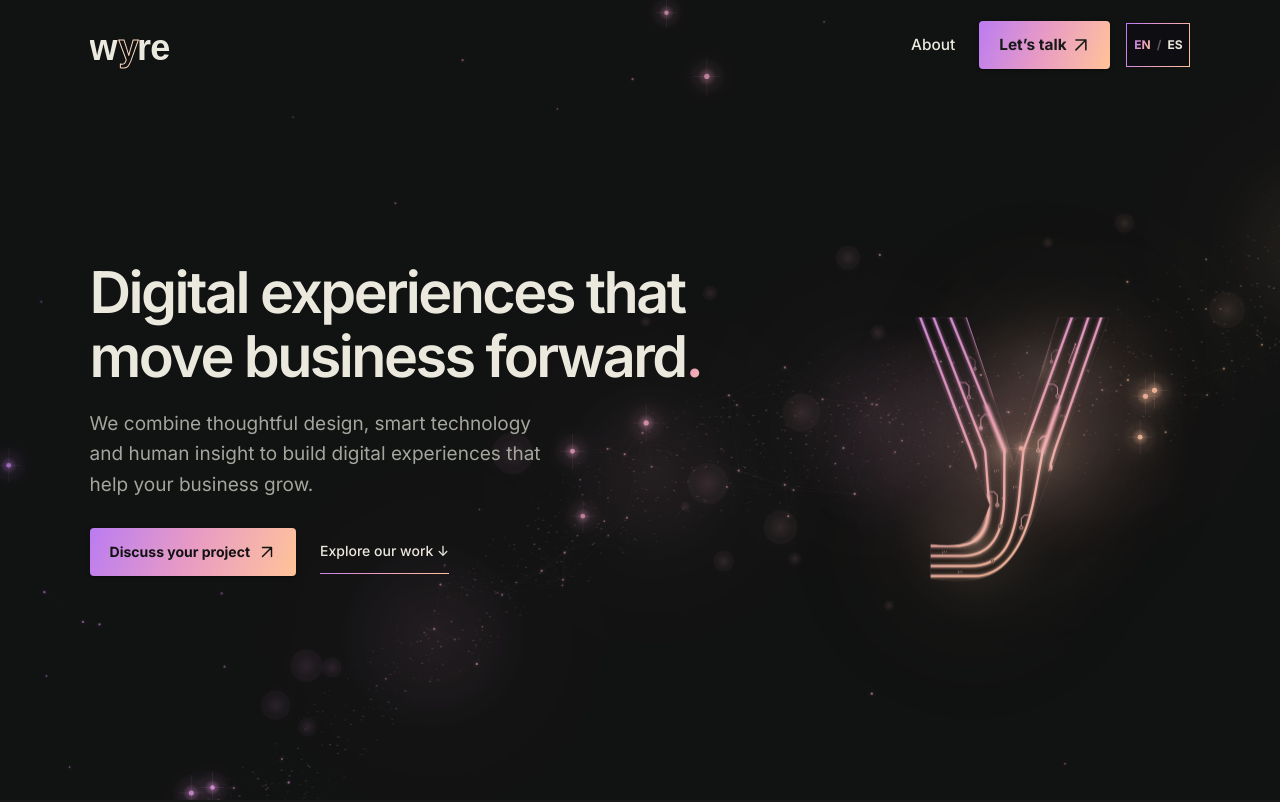
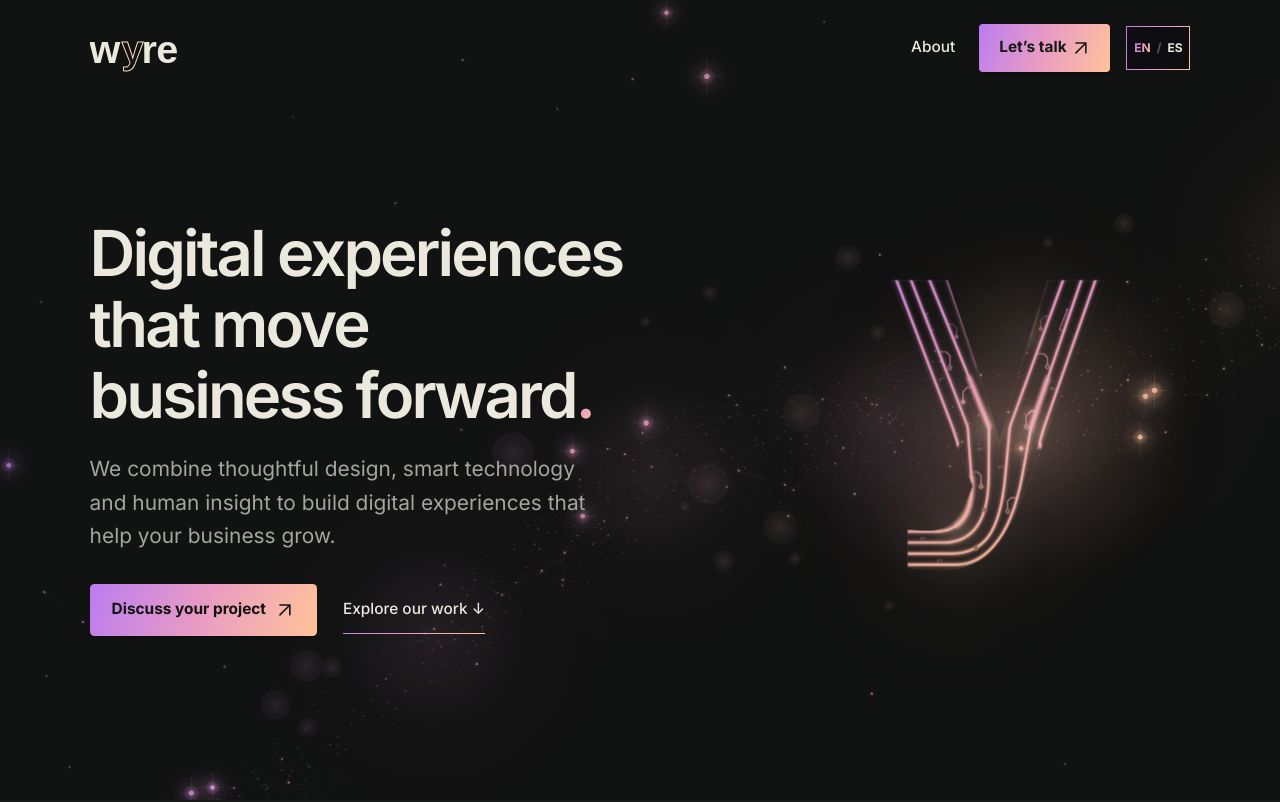
Before and after one commit to facubaratta/wyre, a React (Vite) app: page / in a window 1280 px wide. Shown: the top 802 px of the page. Built offline with nearby package versions, Linux system fonts and the light colour scheme; a web font is replaced by a local one.

Commit message:
Enlarge the hero composition

```diff
--- a/src/hero/HeroCopy.tsx
+++ b/src/hero/HeroCopy.tsx
@@ -9,15 +9,15 @@ export default function HeroCopy() {
   const { copy, language } = useLanguage();
   const openContact = useOpenContact();
   return (
-    <Box sx={{ minWidth: 0, maxWidth: 680 }}>
+    <Box sx={{ minWidth: 0, maxWidth: 748 }}>
       <Typography
         component="h1"
         id="hero-headline"
         sx={{
           fontSize: {
-            xs: 'clamp(36px, 9vw, 52px)',
-            sm: 'clamp(36px, 4.5vw, 44px)',
-            md: 'clamp(44px, 4.5vw, 64px)',
+            xs: 'clamp(39.6px, 9.9vw, 57.2px)',
+            sm: 'clamp(39.6px, 4.95vw, 48.4px)',
+            md: 'clamp(48.4px, 4.95vw, 70.4px)',
           },
           fontWeight: 600,
           lineHeight: 1.12,
@@ -33,9 +33,9 @@ export default function HeroCopy() {
       <Typography
         component="p"
         sx={{
-          mt: 2.5,
-          maxWidth: 470,
-          fontSize: { xs: 16, md: 19 },
+          mt: 2.75,
+          maxWidth: 517,
+          fontSize: { xs: 17.6, md: 20.9 },
           lineHeight: 1.6,
           color: 'text.secondary',
         }}
@@ -47,8 +47,8 @@ export default function HeroCopy() {
           display: 'flex',
           flexWrap: 'wrap',
           alignItems: 'center',
-          gap: { xs: 2, md: 3 },
-          mt: 3.5,
+          gap: { xs: 2.2, md: 3.3 },
+          mt: 3.85,
         }}
       >
         <Button
@@ -63,26 +63,28 @@ export default function HeroCopy() {
             background: 'var(--brand-gradient)',
             color: '#111212',
             textTransform: 'none',
+            fontSize: '0.9625rem',
             fontWeight: 700,
-            px: 2.5,
-            minHeight: 48,
-            borderRadius: 1,
+            px: 2.75,
+            minHeight: 52.8,
+            borderRadius: 1.1,
           }}
         >
           {copy.heroDesign.discuss}
-          <LinkArrow sx={{ ml: 1, width: 18, height: 18 }} />
+          <LinkArrow sx={{ ml: 1.1, width: 19.8, height: 19.8 }} />
         </Button>
         <Button
           component="a"
           href="#crecimiento-real"
           sx={{
             textTransform: 'none',
+            fontSize: '0.9625rem',
             color: 'text.primary',
             borderRadius: 0,
             borderBottom: '1px solid transparent',
             borderImage: 'var(--brand-gradient) 1',
             px: 0,
-            minHeight: 44,
+            minHeight: 48.4,
           }}
         >
           {copy.heroDesign.explore} ↓
--- a/src/hero/HeroSection.tsx
+++ b/src/hero/HeroSection.tsx
@@ -23,13 +23,13 @@ export default function HeroSection() {
     >
       <Box
         sx={{
-          maxWidth: 1200,
+          maxWidth: 1320,
           mx: 'auto',
           display: 'flex',
           alignItems: 'center',
-          gap: { xs: 2, md: 6 },
+          gap: { xs: 2.2, md: 6.6 },
           pt: 'max(18px, env(safe-area-inset-top))',
-          pb: 2,
+          pb: 2.2,
         }}
       >
         <Box
@@ -37,7 +37,7 @@ export default function HeroSection() {
           href="#hero"
           aria-label="Wyre"
           sx={{
-            fontSize: { xs: 30, md: 36 },
+            fontSize: { xs: 33, md: 39.6 },
             color: 'inherit',
             textDecoration: 'none',
           }}
@@ -50,14 +50,14 @@ export default function HeroSection() {
       </Box>
       <Box
         sx={{
-          maxWidth: 1200,
+          maxWidth: 1320,
           mx: 'auto',
           display: 'grid',
           gridTemplateColumns: { xs: '1fr', sm: '1.25fr 0.75fr' },
           alignItems: 'center',
-          gap: { xs: 5, md: 8 },
+          gap: { xs: 5.5, md: 8.8 },
           minHeight: { sm: 'calc(100svh - 180px)' },
-          pt: { xs: 4, md: 5 },
+          pt: { xs: 4.4, md: 5.5 },
         }}
       >
         <HeroCopy />
--- a/src/hero/HeroWordmark.tsx
+++ b/src/hero/HeroWordmark.tsx
@@ -16,10 +16,11 @@ function HeroWordmark({ animationActive }: { animationActive: boolean }) {
         position: 'relative',
         display: 'flex',
         justifyContent: 'center',
-        fontSize: { xs: '180px', sm: '240px', md: 'clamp(280px, 28vw, 390px)' },
+        fontSize: { xs: '198px', sm: '264px', md: 'clamp(308px, 30.8vw, 429px)' },
         lineHeight: 0,
         height: '.8em',
-        '& svg': { transform: 'translateY(-.2em)' },
+        // Account for empty SVG space and the full wordmark's letter spacing.
+        '& svg': { transform: 'translate(-.045em, -.29em)' },
         width: '100%',
         '&::before': {
           content: '""',
@@ -29,7 +30,7 @@ function HeroWordmark({ animationActive }: { animationActive: boolean }) {
           maskImage:
             'radial-gradient(ellipse at center, #000 0%, rgba(0,0,0,.8) 25%, rgba(0,0,0,.3) 55%, transparent 80%)',
           opacity: 0.12,
-          filter: 'blur(35px)',
+          filter: 'blur(38.5px)',
         },
       }}
     >
```
